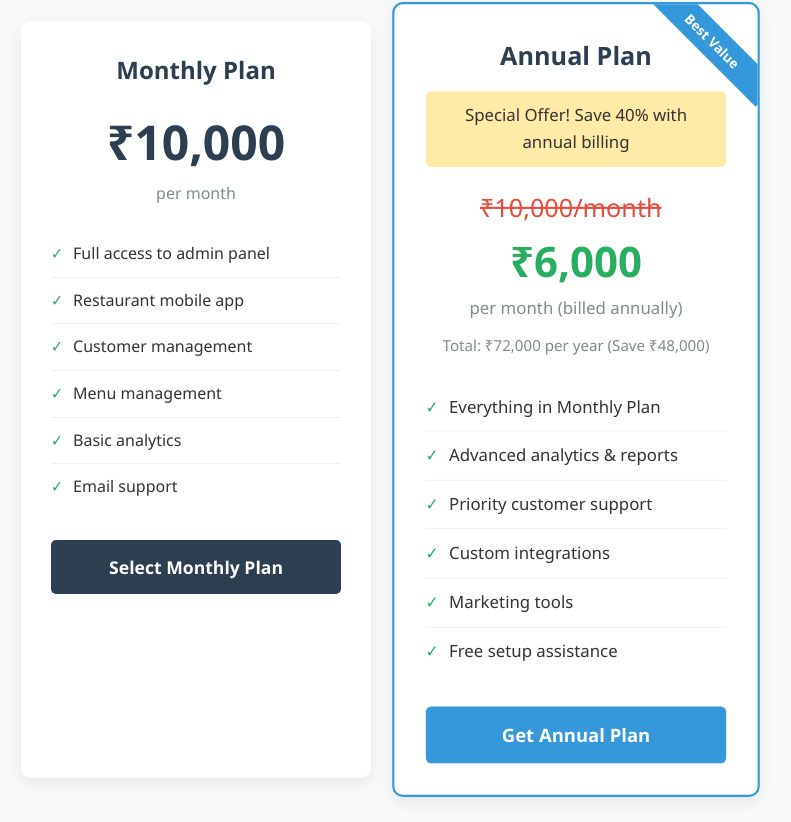
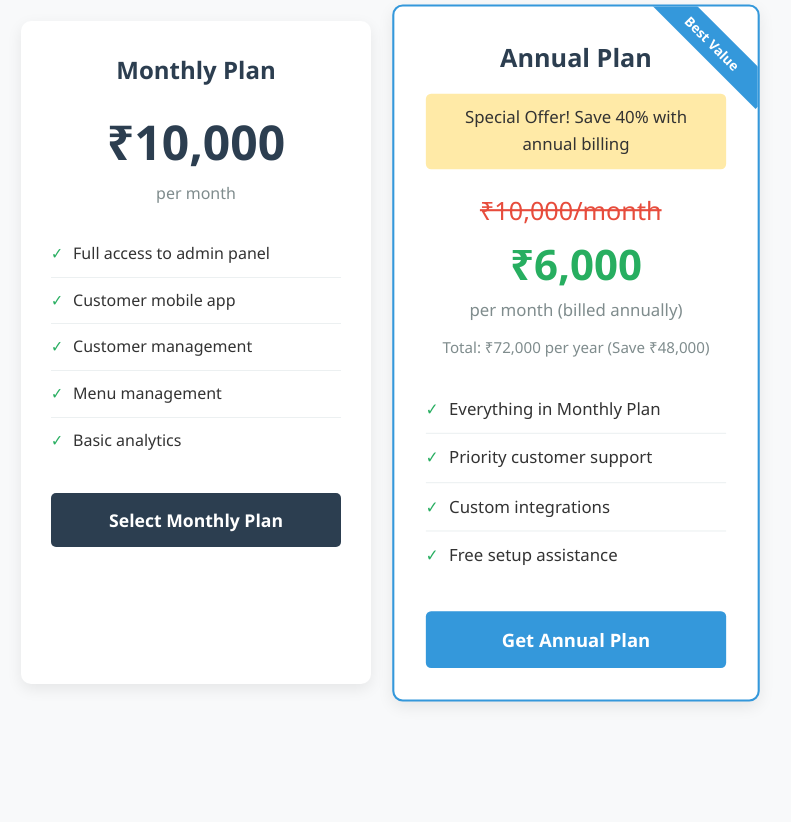
Before and after one commit to sreekarpv-9353/restaurant-subscription-app, a React (Create React App) app: page / in a window 1280 px wide. Shown: the part 396-1218 px from the top of the page, without its empty margins (254-1045 px from the left). Built offline with nearby package versions, Linux system fonts and the light colour scheme.

Commit message:
updated
updated

```diff
--- a/src/App.js
+++ b/src/App.js
@@ -35,11 +35,11 @@ function App() {
               </div>
               <ul className="plan-features">
                 <li>Full access to admin panel</li>
-                <li>Restaurant mobile app</li>
+                <li>Customer mobile app</li>
                 <li>Customer management</li>
                 <li>Menu management</li>
                 <li>Basic analytics</li>
-                <li>Email support</li>
+
               </ul>
               <button className="btn btn-secondary">Select Monthly Plan</button>
             </div>
@@ -61,10 +61,8 @@ function App() {
               </div>
               <ul className="plan-features">
                 <li>Everything in Monthly Plan</li>
-                <li>Advanced analytics & reports</li>
                 <li>Priority customer support</li>
                 <li>Custom integrations</li>
-                <li>Marketing tools</li>
                 <li>Free setup assistance</li>
               </ul>
               <button
```
